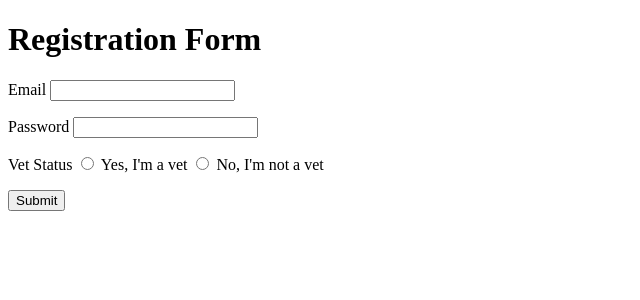
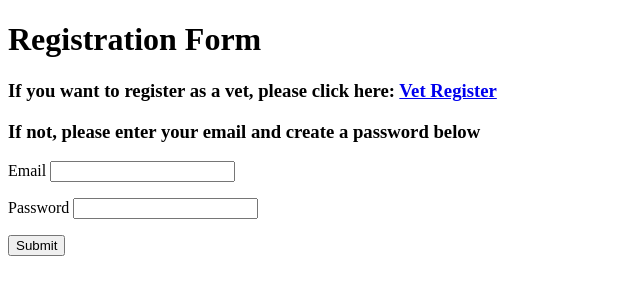
Before and after one commit to vyvanhuynh/petCare-vetShare, a Flask app: page /register in a window 1280 px wide. Shown: the top 300 px of the page, without its empty margins (0-640 px from the left). Run offline with Flask 2, Linux system fonts and the light colour scheme.

Commit message:
added /vets routes and its template, edited register_templatee

```diff
--- a/server.py
+++ b/server.py
@@ -15,24 +15,59 @@ app.jinja_env.undefined = StrictUndefined
 def create_homepage():
     return render_template('homepage.html')
 
+
 @app.route('/register')
 def show_registration_form():
     return render_template('register.html')
+
 
 @app.route('/register', methods = ["POST"])
 def register_user():
     email = request.form.get("email")
     password = request.form.get("password")
-    is_vet = bool(request.form.get("is vet"))
+    is_vet = False
     is_admin = False
     db_email = crud.get_user_by_email(email)
+
+    # check if the email and password are valid and create a new user if they are
     if db_email:
         flash(f"{email} is already registered. Please try a different email")
     else:
         user = crud.create_user(email, password, is_vet, is_admin)
-        if user:
-            flash("Your account has been successfully created! You can now log in")
+        flash("Your account has been successfully created! You can now log in")
     return redirect('/')
+
+
+@app.route('/vets')
+def show_vet_registration_form():
+    return render_template('vet_verify.html')
+
+
+@app.route('/vets', methods = ["POST"])
+def register_vet():
+    email = request.form.get("email")
+    password = request.form.get("password")
+    db_user = crud.get_user_by_email(email)
+
+    # check if the email and password are valid
+    if db_user:
+        flash(f"{email} is already registered. Please try a different email")
+    else:
+        is_vet = True
+        is_admin = False
+
+        # create a new user
+        user = crud.create_user(email, password, is_vet, is_admin)
+
+        last_name = request.form.get("last_name")
+        license_type = request.form.get("license_type")
+        license_number = request.form.get("license_number")
+        verification_status = request.form.get("verification_status")
+
+        # create a vet from this new user
+        vet = crud.create_vet(last_name,license_type,license_number,verification_status,user)
+    return redirect('/')
+
 
 @app.route('/login', methods = ["POST"])
 def login():
@@ -48,9 +83,6 @@ def login():
 
 
 
-
-
-
 if __name__ == "__main__":
     # DebugToolbarExtension(app)
     connect_to_db(app)
--- a/templates/register.html
+++ b/templates/register.html
@@ -4,6 +4,15 @@
 {% block body %}
     <h1>Registration Form</h1>
     <form action="/register" method="POST">
+        <h3>
+            If you want to register as a vet, please click here:
+            <a href="/vets">Vet Register</a>
+        </h3>
+
+        <h3>
+            If not, please enter your email and create a password below
+        </h3>
+
         <p>
             Email <input type="text" name="email">
         </p>
@@ -12,14 +21,14 @@
             Password <input type="password" name="password">
         </p>
 
-        <p>
+        <!-- <p>
             Vet Status
             <input type="radio" name="is vet" value=True>
             <label>Yes, I'm a vet</label>
 
             <input type="radio" name="is vet" value=False>
             <label>No, I'm not a vet</label>
-        </p>
+        </p> -->
 
         <p>
             <input type="submit">
```
Also changed, not shown: templates/vet_verify.html (added, +46 -0 lines).
